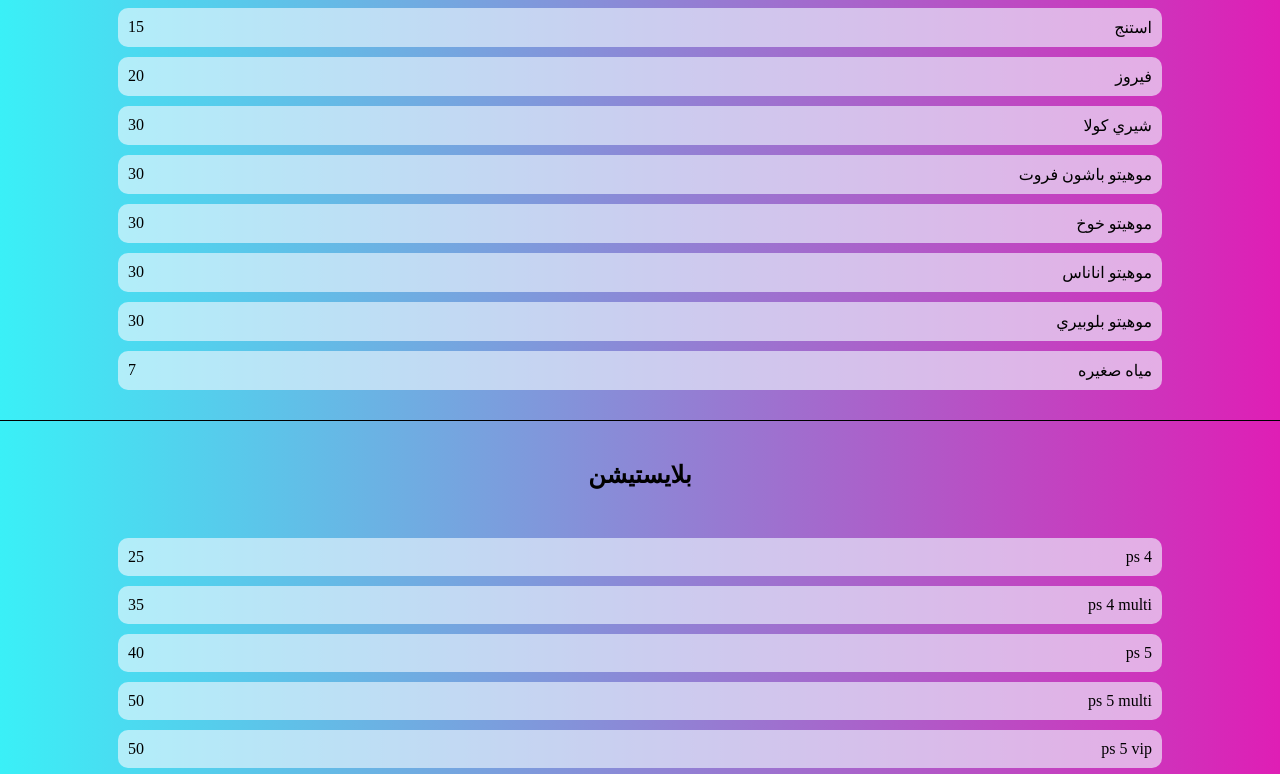
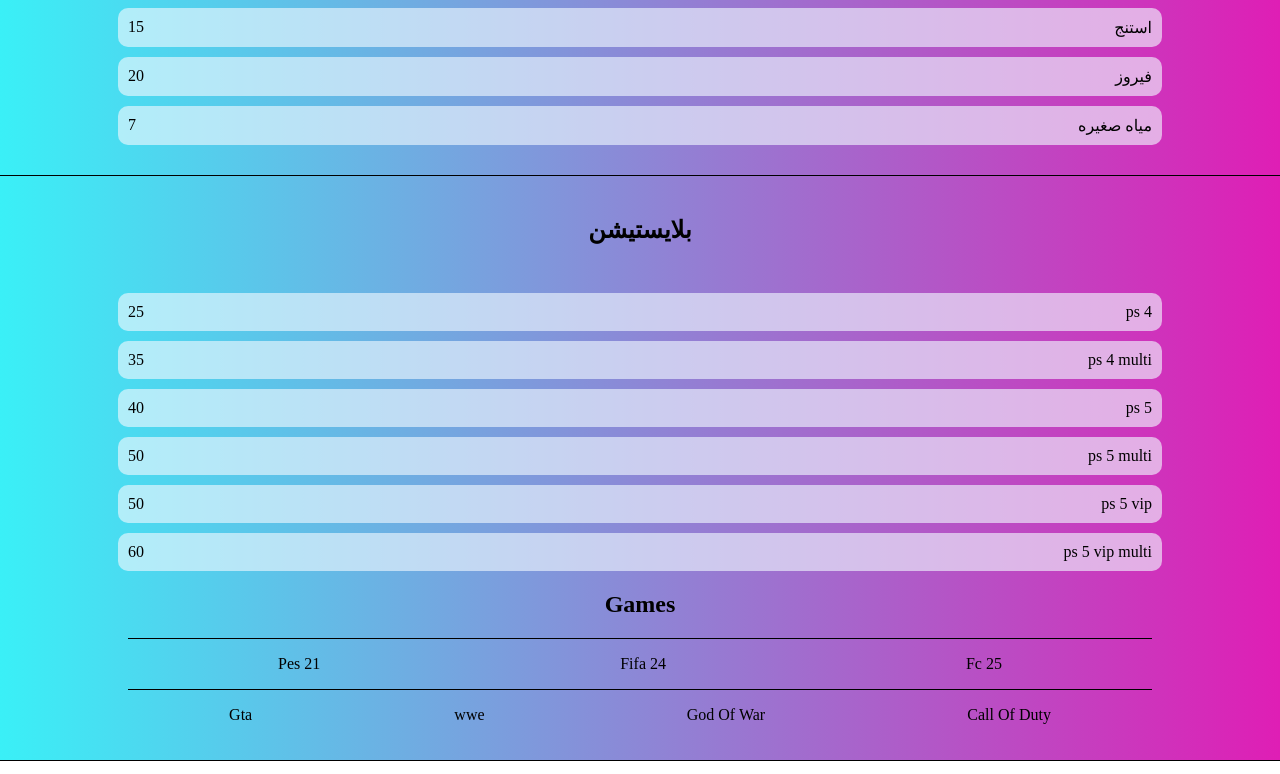
Before and after one commit to AmrMohamedELsman/gamer-club, a plain HTML site: page index.html in a window 1280 px wide. Shown: the part 2489-3263 px from the top of the page. Drawn offline with Linux system fonts and the light colour scheme.

Commit message:
Update index.html

```diff
--- a/index.html
+++ b/index.html
@@ -146,26 +146,6 @@
             <div>فيروز</div>
         </div>
         <div class="fullinfo">
-            <div>30</div>
-            <div>شيري كولا</div>
-        </div>
-        <div class="fullinfo">
-            <div>30</div>
-            <div>موهيتو باشون فروت</div>
-        </div>
-        <div class="fullinfo">
-            <div>30</div>
-            <div>موهيتو خوخ</div>
-        </div>
-        <div class="fullinfo">
-            <div>30</div>
-            <div>موهيتو اناناس</div>
-        </div>
-        <div class="fullinfo">
-            <div>30</div>
-            <div>موهيتو بلوبيري</div>
-        </div>
-        <div class="fullinfo">
             <div>7</div>
             <div>مياه صغيره</div>
         </div>
```
